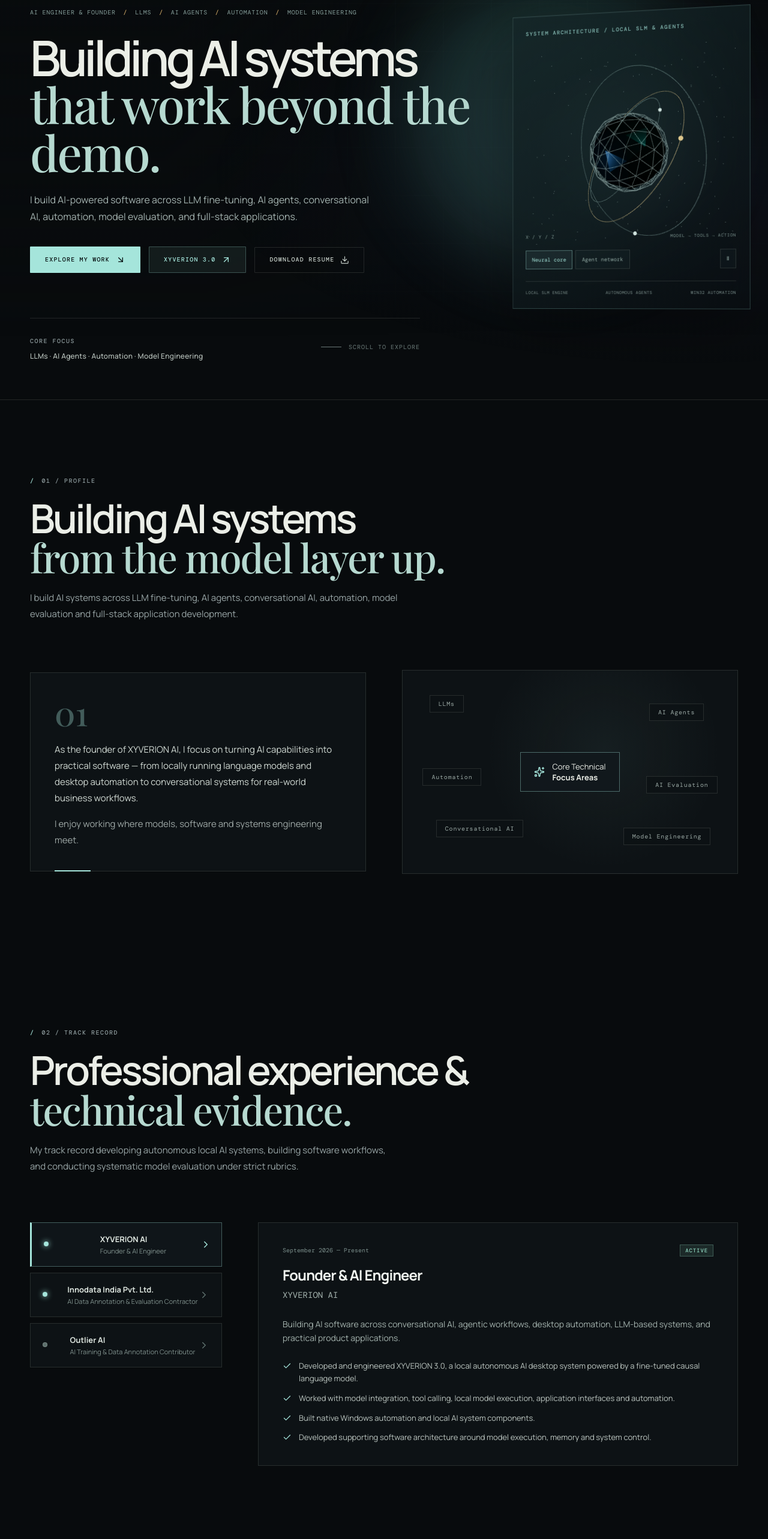
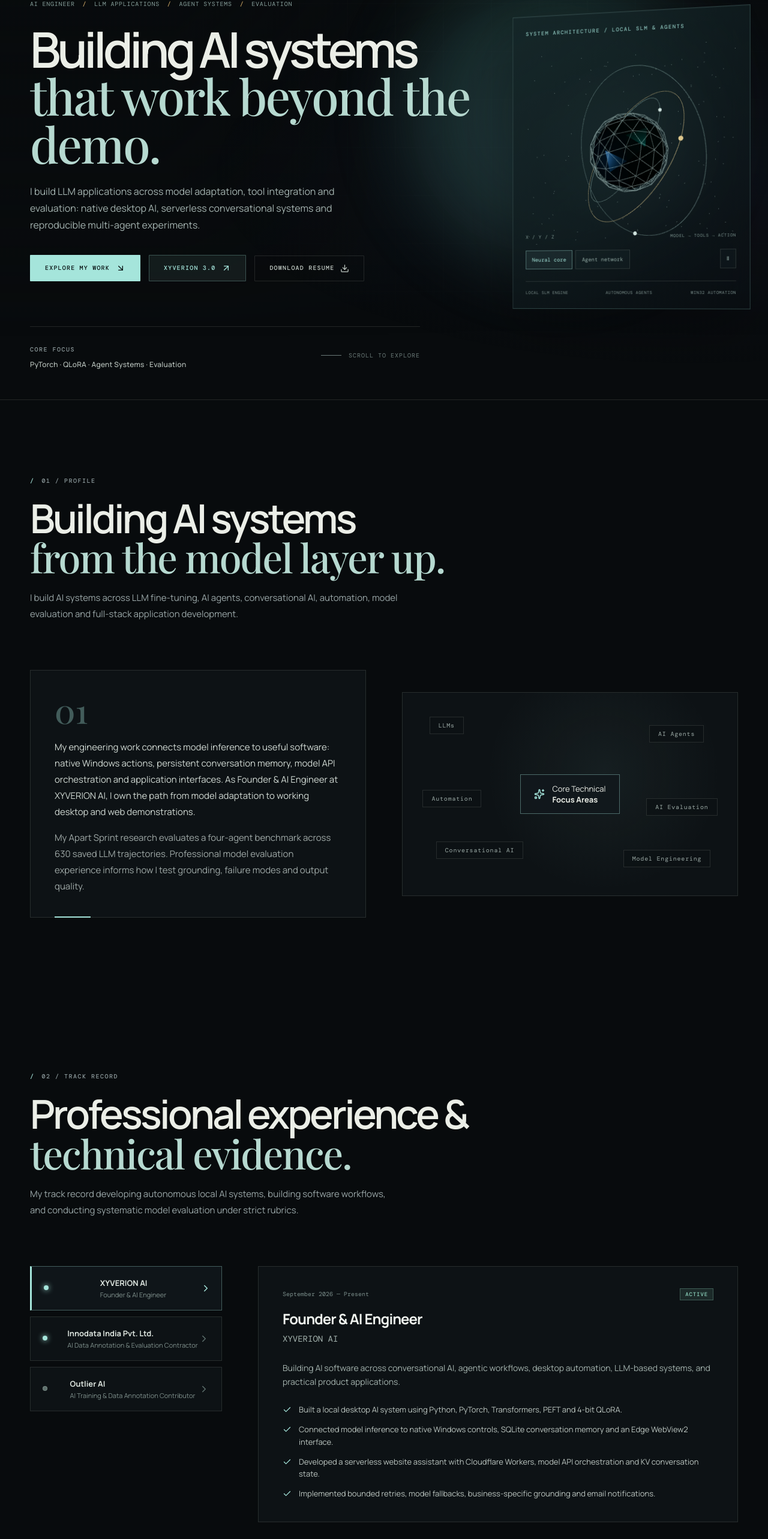
Before and after one commit to durgeshunde/durgesh-unde-portfolio, a React (Vite) app: page / in a window 1280 px wide. Shown: the part 173-2739 px from the top of the page at 60% size. Built offline with nearby package versions, Linux system fonts and the light colour scheme; a web font is replaced by a local one.

Commit message:
Align portfolio with AI engineer resume and refresh downloadable PDF

```diff
--- a/src/ApartResearch.jsx
+++ b/src/ApartResearch.jsx
@@ -15,7 +15,7 @@
           metrics actually tell us.
         </p>
         <div className="apart-tag-row">
-          <span>Four agent benchmark</span>
+          <span>630 LLM trajectories</span>
           <span>MI / CMI</span>
           <span>Qwen2.5 1.5B</span>
         </div>
--- a/src/main.jsx
+++ b/src/main.jsx
@@ -147,10 +147,10 @@
     current: true,
     body: 'Building AI software across conversational AI, agentic workflows, desktop automation, LLM-based systems, and practical product applications.',
     bullets: [
-      'Developed and engineered XYVERION 3.0, a local autonomous AI desktop system powered by a fine-tuned causal language model.',
-      'Worked with model integration, tool calling, local model execution, application interfaces and automation.',
-      'Built native Windows automation and local AI system components.',
-      'Developed supporting software architecture around model execution, memory and system control.',
+      'Built a local desktop AI system using Python, PyTorch, Transformers, PEFT and 4-bit QLoRA.',
+      'Connected model inference to native Windows controls, SQLite conversation memory and an Edge WebView2 interface.',
+      'Developed a serverless website assistant with Cloudflare Workers, model API orchestration and KV conversation state.',
+      'Implemented bounded retries, model fallbacks, business-specific grounding and email notifications.',
     ],
   },
   {
@@ -470,7 +470,7 @@
         <Reveal delay={0.04}>
           <div className="hero-name">DURGESH UNDE</div>
           <div className="hero-role">
-            AI ENGINEER &amp; FOUNDER <span>/</span> LLMs <span>/</span> AI AGENTS <span>/</span> AUTOMATION <span>/</span> MODEL ENGINEERING
+            AI ENGINEER <span>/</span> LLM APPLICATIONS <span>/</span> AGENT SYSTEMS <span>/</span> EVALUATION
           </div>
         </Reveal>
         <Reveal delay={0.07}>
@@ -482,8 +482,8 @@
         </Reveal>
         <Reveal delay={0.12}>
           <p className="hero-copy">
-            I build AI-powered software across LLM fine-tuning, AI agents, conversational AI,
-            automation, model evaluation, and full-stack applications.
+            I build LLM applications across model adaptation, tool integration and evaluation:
+            native desktop AI, serverless conversational systems and reproducible multi-agent experiments.
           </p>
         </Reveal>
         <Reveal delay={0.18}>
@@ -503,7 +503,7 @@
           <div className="hero-foot">
             <div>
               <span className="mini-label">CORE FOCUS</span>
-              <strong>LLMs · AI Agents · Automation · Model Engineering</strong>
+              <strong>PyTorch · QLoRA · Agent Systems · Evaluation</strong>
             </div>
             <div className="scroll-note">
               <span className="scroll-line" /> Scroll to explore
@@ -561,12 +561,13 @@
         <Reveal delay={0.06} className="about-note">
           <div className="editorial-number">01</div>
           <p>
-            As the founder of XYVERION AI, I focus on turning AI capabilities into practical software
-            — from locally running language models and desktop automation to conversational systems for
-            real-world business workflows.
+            My engineering work connects model inference to useful software: native Windows actions,
+            persistent conversation memory, model API orchestration and application interfaces.
+            As Founder &amp; AI Engineer at XYVERION AI, I own the path from model adaptation to working desktop and web demonstrations.
           </p>
           <p style={{ marginTop: '16px', color: '#9fa9a7' }}>
-            I enjoy working where models, software and systems engineering meet.
+            My Apart Sprint research evaluates a four-agent benchmark across 630 saved LLM trajectories.
+            Professional model evaluation experience informs how I test grounding, failure modes and output quality.
           </p>
           <span className="line-accent" />
         </Reveal>
@@ -659,7 +660,7 @@
         <SectionIntro
           eyebrow="03 / SELECTED WORK"
           title={'Practical AI software &amp; <em>model systems.</em>'}
-          copy="Featured engineering work turning causal language models and agentic tool-use into functional, locally executed desktop software."
+          copy="Engineering work across local model adaptation, desktop agent systems and serverless conversational applications."
         />
       </Reveal>
 
@@ -724,6 +725,19 @@
             </div>
           </div>
         </div>
+      </Reveal>
+      <Reveal delay={0.08}>
+        <article className="apart-feature" style={{ marginTop: '28px' }}>
+          <div>
+            <div className="eyebrow">SERVERLESS CONVERSATIONAL AI</div>
+            <h3>XYVERION AI <em>Website Assistant</em></h3>
+            <p>A working conversational web application built with Cloudflare Workers, model API orchestration and KV-backed conversation state.</p>
+            <div className="apart-tag-row"><span>Cloudflare Workers</span><span>Model APIs</span><span>Conversation memory</span></div>
+            <p className="apart-limit">Implemented bounded retries, model fallback handling, business-specific grounding and email notifications around the conversation workflow.</p>
+            <a className="button button-primary" href="https://xyverionai.com/" target="_blank" rel="noreferrer">Try the live demo <ArrowUpRight size={16} /></a>
+          </div>
+          <div className="keyword-field"><div className="keyword-card keyword-main"><Workflow size={26} /><span>Model APIs<br /><strong>State · Tools · Reliability</strong></span></div></div>
+        </article>
       </Reveal>
     </section>
   );
@@ -1169,17 +1183,17 @@
       <Reveal>
         <SectionIntro
           eyebrow="08 / CREDENTIALS"
-          title={'Academic foundation &amp; <em>certified language fluency.</em>'}
-          copy="My current and foundational academic path, paired with certified English communication credentials."
+          title={'Technical learning &amp; <em>academic foundations.</em>'}
+          copy="Selected training in agent infrastructure, model integration and generative AI, alongside my Computer Science studies."
         />
       </Reveal>
       <div className="education-grid">
         <article className="uopeople-card">
-          <div className="edu-badge">CURRENT &amp; FUTURE PATH</div>
+          <div className="edu-badge">COMPUTER SCIENCE</div>
           <div className="edu-icon"><GraduationCap size={22} /></div>
           <h3>B.S. Computer Science</h3>
           <p className="edu-institution">University of the People</p>
-          <b className="starting-pill">Starting November 2026</b>
+          <b className="starting-pill">Pursuing</b>
         </article>
 
         <article>
@@ -1215,6 +1229,29 @@
             </span>
           </div>
           <small>September 2025 · IDP Education</small>
+        </article>
+      </div>
+      <div className="education-grid" style={{ marginTop: '24px' }}>
+        <article>
+          <span>SELECTED CERTIFICATIONS &amp; TRAINING · OCT 2026</span>
+          <h3>AWS Databases for Agentic AI</h3>
+          <p>Microcredential in the data layer of agentic AI applications.</p>
+          <h3><a href="https://verify.skilljar.com/c/pwvruczrzvuq" target="_blank" rel="noreferrer">Model Context Protocol: Advanced Topics</a></h3>
+          <small>Anthropic</small>
+        </article>
+        <article>
+          <span>MODEL INTEGRATION &amp; GENERATIVE AI · OCT 2026</span>
+          <h3><a href="https://verify.skilljar.com/c/idyuo5rocxxu" target="_blank" rel="noreferrer">Claude with Amazon Bedrock</a></h3>
+          <small>Anthropic</small>
+          <div className="edu-rule" />
+          <h3><a href="https://verify.skilljar.com/c/o4svdb8m5aat" target="_blank" rel="noreferrer">Generative AI Practitioner</a></h3>
+          <small>Dataiku</small>
+        </article>
+        <article>
+          <span>LANGUAGES</span>
+          <h3>English · Hindi · Marathi · German</h3>
+          <p>IELTS Academic 7.5 overall, CEFR C1.</p>
+          <a className="button button-ghost" href={resumeHref} download="Durgesh-Unde-AI-Engineer-Resume.pdf">Download AI engineer resume <Download size={15} /></a>
         </article>
       </div>
     </section>
```
Also changed, not shown: 1 other file (tests, documents, lock files or other folders).
